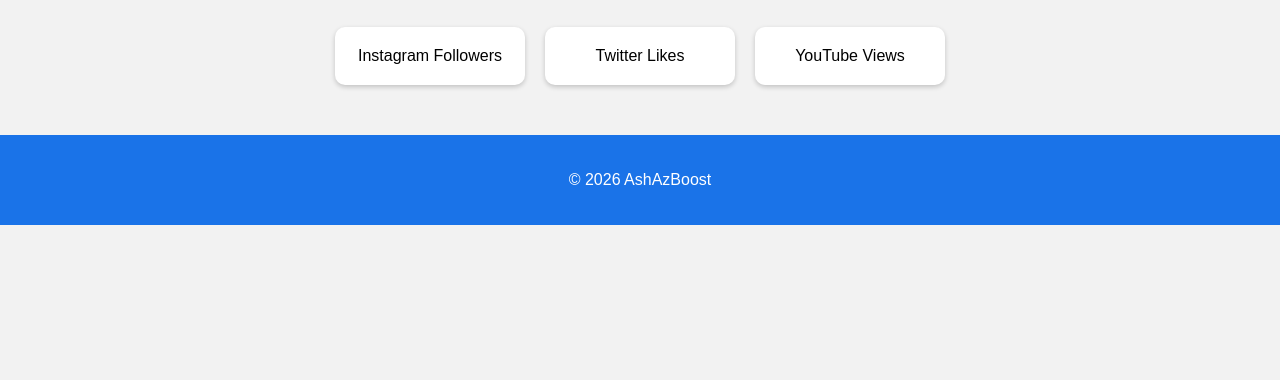
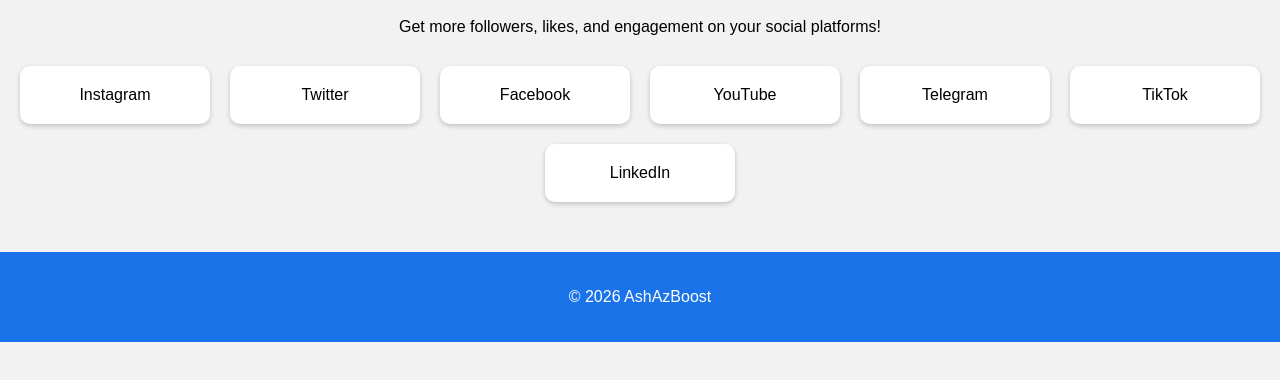
Before and after one commit to ashbelz123-droid/AshAz-Boost, a website: page public/index.html in a window 1280 px wide. Shown: the part 118-498 px from the top of the page. Drawn offline with Linux system fonts and the light colour scheme.

Commit message:
Update index.html

```diff
--- a/public/index.html
+++ b/public/index.html
@@ -17,10 +17,16 @@
 
 <main>
   <h1>Boosting Services</h1>
+  <p>Get more followers, likes, and engagement on your social platforms!</p>
+
   <div class="services">
-    <div class="service-card">Instagram Followers</div>
-    <div class="service-card">Twitter Likes</div>
-    <div class="service-card">YouTube Views</div>
+    <div class="service-card">Instagram</div>
+    <div class="service-card">Twitter</div>
+    <div class="service-card">Facebook</div>
+    <div class="service-card">YouTube</div>
+    <div class="service-card">Telegram</div>
+    <div class="service-card">TikTok</div>
+    <div class="service-card">LinkedIn</div>
   </div>
 </main>
 
@@ -29,4 +35,4 @@
 </footer>
 
 </body>
-      </html>
+</html>
```
